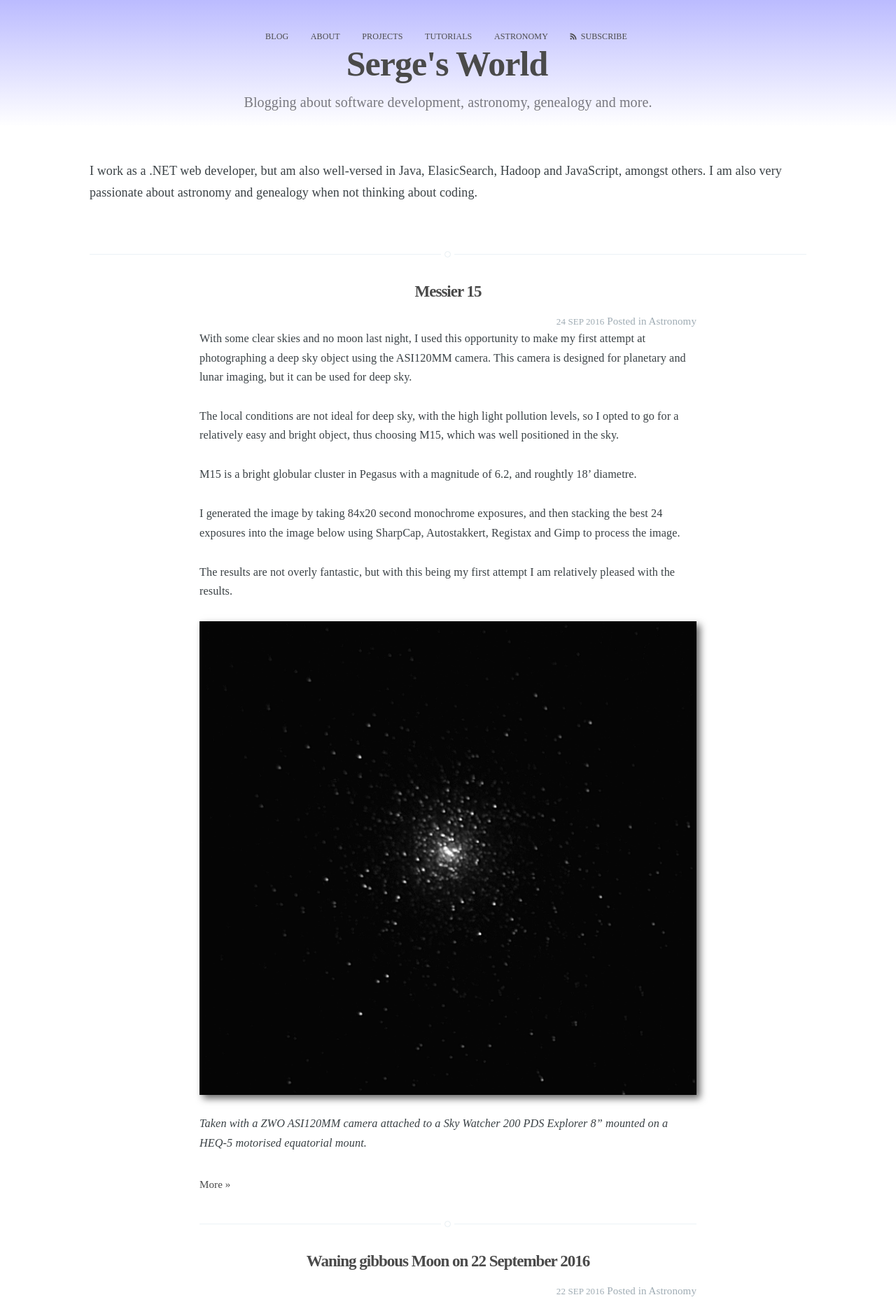
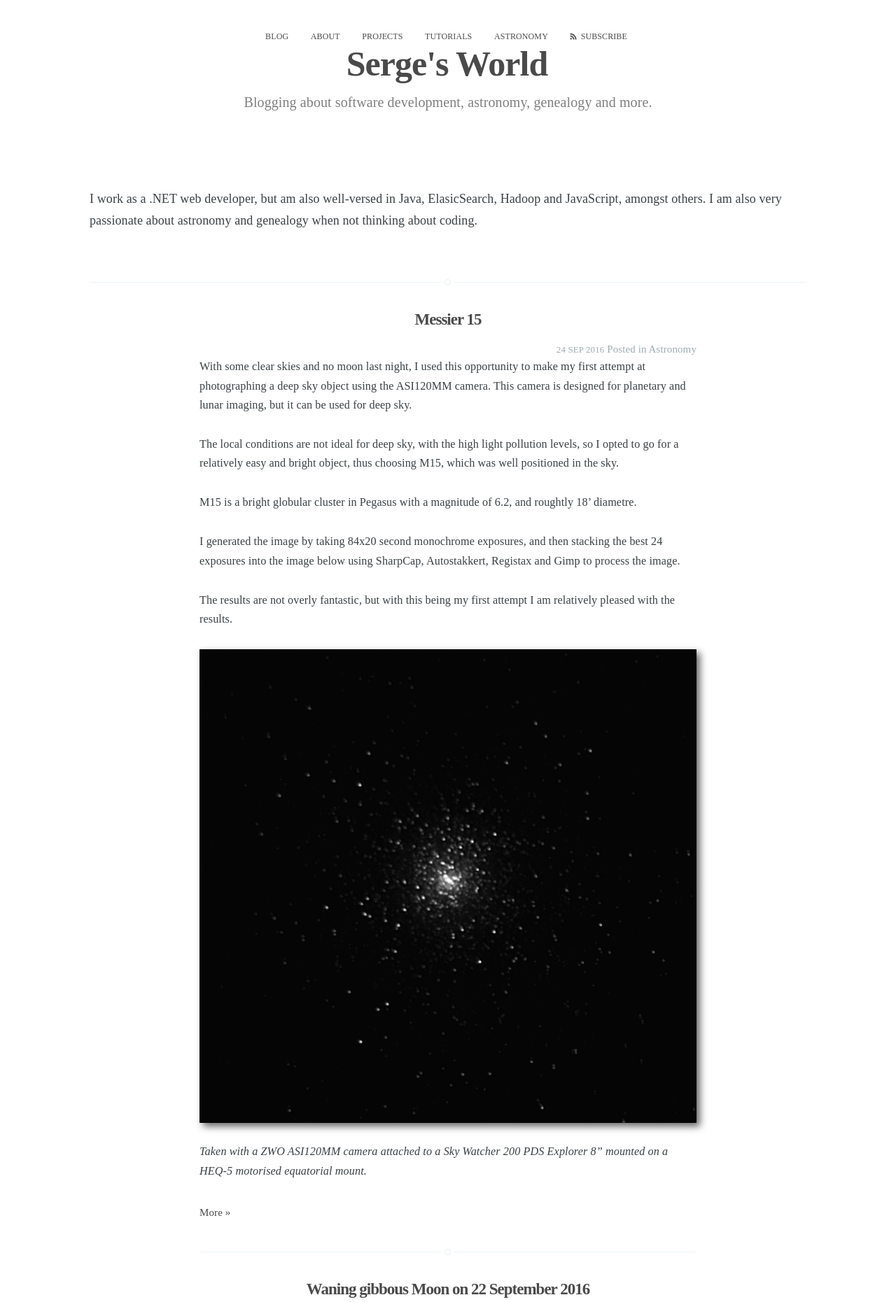
Before and after one commit to sjmeunier/sjmeunier.github.io, a Jekyll site: the page built from index.html, in a window 1280 px wide. Shown: the top 1861 px of the page at 70% size. Built offline with Jekyll 4.4.1, drawn with Linux system fonts in a browser that asks for light colours; some web fonts are replaced; the list of posts is cut into pages by our own code.

Commit message:
Added header logo

```diff
--- a/assets/css/screen.css
+++ b/assets/css/screen.css
@@ -545,16 +545,17 @@
     position: relative;
     display: table;
     width: 100%;
-    margin-bottom: 5rem;
+    padding-bottom: 5rem;
+	margin-bottom: 0;
     text-align: center;
     background-size: cover;
     overflow: hidden;
     max-height: 40%;
-    background: #ffffff;
-	background: -webkit-linear-gradient(#bbf, #fefeff); /* For Safari 5.1 to 6.0 */
-    background: -o-linear-gradient(#bbf, #fefeff); /* For Opera 11.1 to 12.0 */
-    background: -moz-linear-gradient(#bbf, #fefeff);
-	background: linear-gradient(#bbf, #fefeff);
+    background: url('/assets/images/moon_logo.png');
+	background: -webkit-linear-gradient(transparent, #ffffff); /* For Safari 5.1 to 6.0 */
+    background: -o-linear-gradient(transparent, #ffffff); /* For Opera 11.1 to 12.0 */
+    background: -moz-linear-gradient(transparent, #ffffff);
+	background: linear-gradient(transparent, #ffffff);
     border-bottom: none;
 }
 
```
Also changed, not shown: assets/images/moon_logo.png (added).
